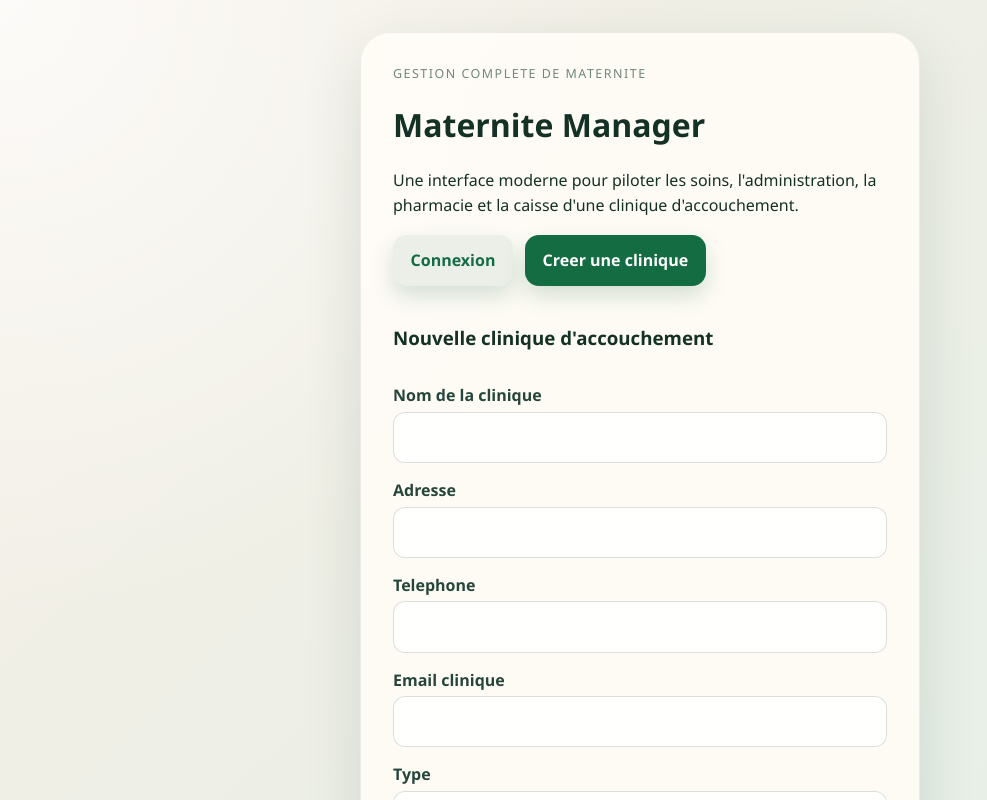
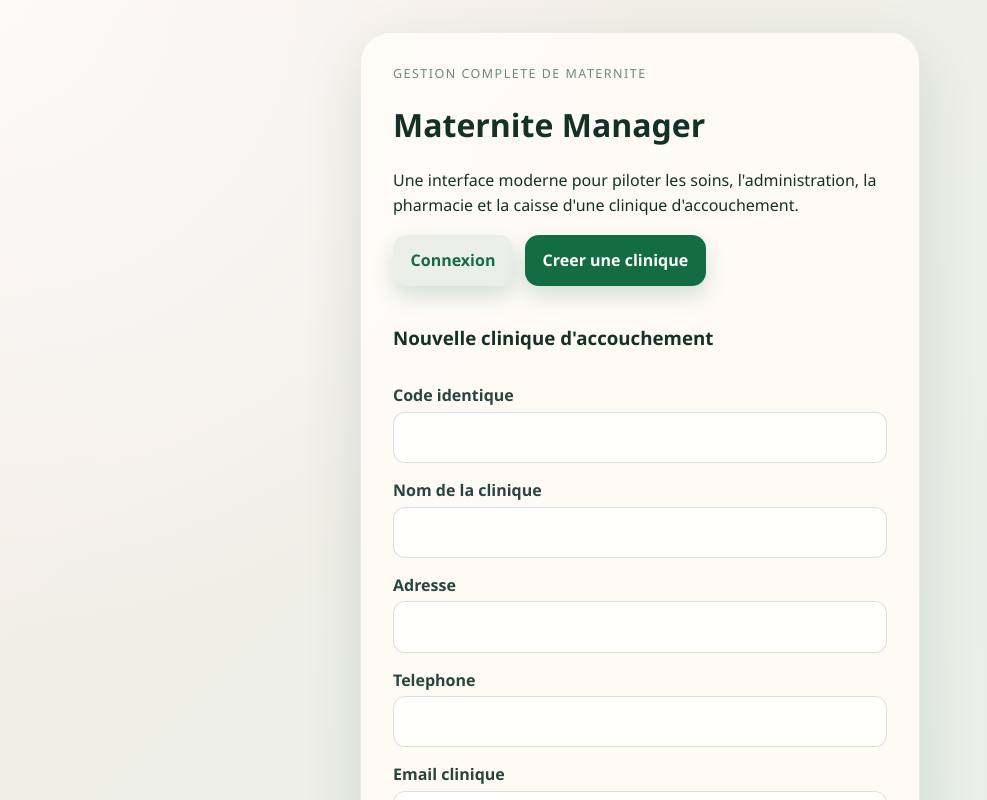
Before and after one commit to eunocklaudrupdrup-hash/maternite-manager, a React (Vite) app in the folder client/: page / in a window 1280 px wide. Both pictures are taken after a click on the button "Creer une clinique". Shown: the top 800 px of the page, without its empty margins (0-987 px from the left). Built offline with nearby package versions, Linux system fonts and the light colour scheme.

Commit message:
Protect clinic creation with secret code

```diff
--- a/client/src/App.jsx
+++ b/client/src/App.jsx
@@ -93,6 +93,7 @@ export default function App() {
     logo: ""
   });
   const [clinicSignup, setClinicSignup] = useState({
+    creationCode: "",
     clinic: {
       name: "",
       address: "",
@@ -267,6 +268,7 @@ export default function App() {
       const response = await apiRequest("/onboarding/clinic", {
         method: "POST",
         body: JSON.stringify({
+          creationCode: clinicSignup.creationCode,
           clinic: clinicSignup.clinic,
           admins: cleanedAdmins
         })
@@ -552,6 +554,18 @@ export default function App() {
           ) : (
             <form className="stack" onSubmit={handleClinicSignup}>
               <h3>Nouvelle clinique d&apos;accouchement</h3>
+              <label>
+                Code identique
+                <input
+                  type="password"
+                  value={clinicSignup.creationCode}
+                  onChange={(event) => setClinicSignup({
+                    ...clinicSignup,
+                    creationCode: event.target.value
+                  })}
+                  required
+                />
+              </label>
               <label>
                 Nom de la clinique
                 <input
```
Also changed, not shown: 2 other files (tests, documents, lock files or other folders).
